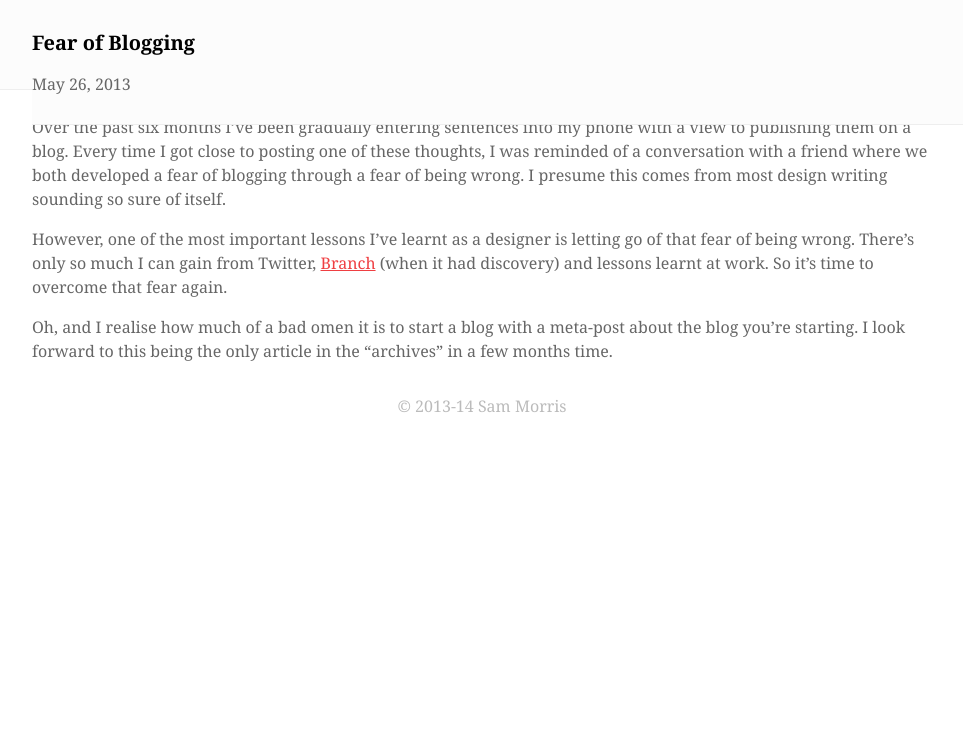
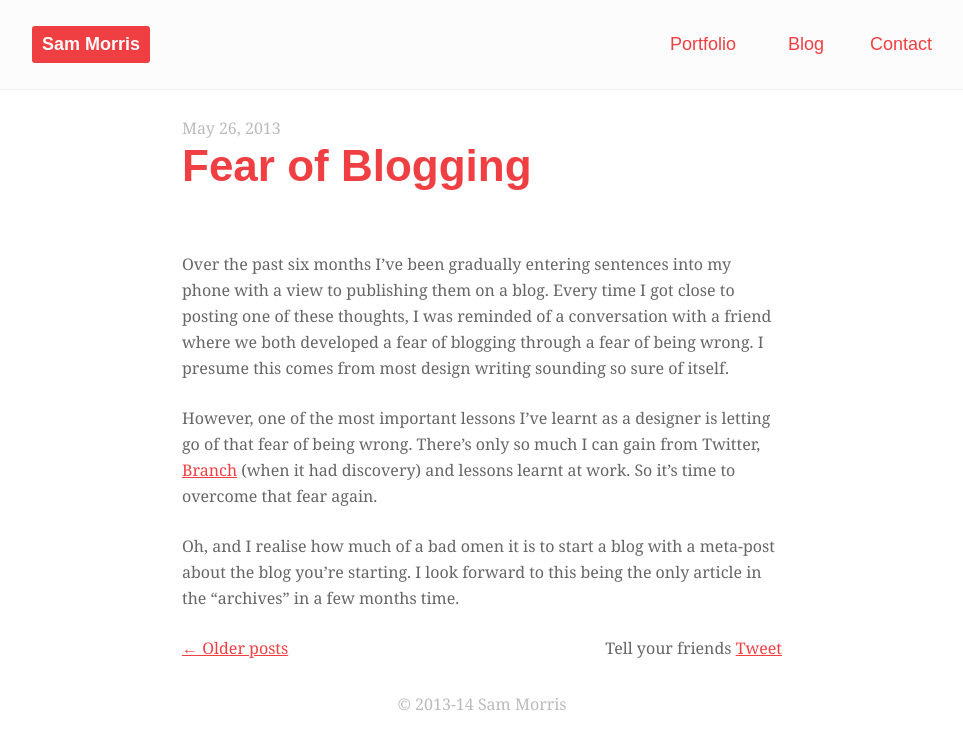
Before and after one commit to sammorrisdesign/sammorr.is, a Jekyll site: the page built from _posts/blog/2013-05-26-fear-of-blogging.markdown, in a window 1280 px wide. Shown: the top 749 px of the page, without its empty margins (158-1121 px from the left). Built offline with Jekyll 4.4.1, drawn with Linux system fonts in a browser that asks for light colours; nearby versions of some CDN libraries.

Commit message:
Styling post and markup

```diff
--- a/_layouts/post.html
+++ b/_layouts/post.html
@@ -1,15 +1,18 @@
 ---
 layout: default
+active: blog
 ---
-<div class="post">
 
-  <header class="post-header">
-    <h1>{{ page.title }}</h1>
-    <p class="meta">{{ page.date | date: "%b %-d, %Y" }}{% if page.author %} • {{ page.author }}{% endif %}{% if page.meta %} • {{ page.meta }}{% endif %}</p>
-  </header>
-
-  <article class="post-content">
-  {{ content }}
-  </article>
-
+<div class="post blog">
+    <div class="post__header">
+        <p class="post__header__date">{{ page.date | date: "%b %-d, %Y" }}</p>
+        <h2 class="post__header__title title">{{ page.title }}</h2>
+    </div>
+    <article class="post__content">
+        {{ content }}
+    </article>
+    <div class="post__onward paragraph">
+        <span class="post__onward__return"><a href="{{ "/blog" | prepend: site.url }}">&larr; Older posts</a></span>
+        <span class="post__onward__share">Tell your friends <a href="http://twitter.com/home?status=I just read {{ page.title }}%20→%20{{ page.url | prepend: site.url }}%20(via%20@sammorrisdesign)">Tweet</a></span>
+    </div>
 </div>
--- a/_sass/modules/_typography.scss
+++ b/_sass/modules/_typography.scss
@@ -8,4 +8,4 @@
 $font-size-body: 1.6rem;
 
 // Line Height
-$line-height-body: 2.4rem;
+$line-height-body: 2.6rem;
--- a/_sass/style.scss
+++ b/_sass/style.scss
@@ -22,3 +22,4 @@
 @import "partials/_project--tablet--landscape";
 @import "partials/_footer";
 @import "partials/_blog";
+@import "partials/_post";
--- a/assets/css/style.css
+++ b/assets/css/style.css
@@ -9,7 +9,7 @@
   margin-bottom: 12px;
   color: #666666;
   font-size: 1.6rem;
-  line-height: 2.4rem; }
+  line-height: 2.6rem; }
 
 html {
   font-size: 62.5%; }
@@ -113,7 +113,7 @@
     margin-bottom: 12px;
     color: #666666;
     font-size: 1.6rem;
-    line-height: 2.4rem; }
+    line-height: 2.6rem; }
     .intro .intro__paragraph:after {
       display: block;
       width: 20px;
@@ -219,3 +219,15 @@
       font-family: "Apercu Bold", "Futura", sans-serif;
       font-size: 1.8rem;
       text-decoration: none; }
+
+.post .post__header {
+  margin-bottom: 60px; }
+  .post .post__header .post__header__date {
+    margin-bottom: 0;
+    color: #bbbbbb; }
+  .post .post__header .post__header__title {
+    margin-top: 0px; }
+.post .post__content p {
+  margin-bottom: 24px; }
+.post .post__onward .post__onward__share {
+  float: right; }
```
Also changed, not shown: _sass/partials/_post.scss (added, +26 -0 lines).
